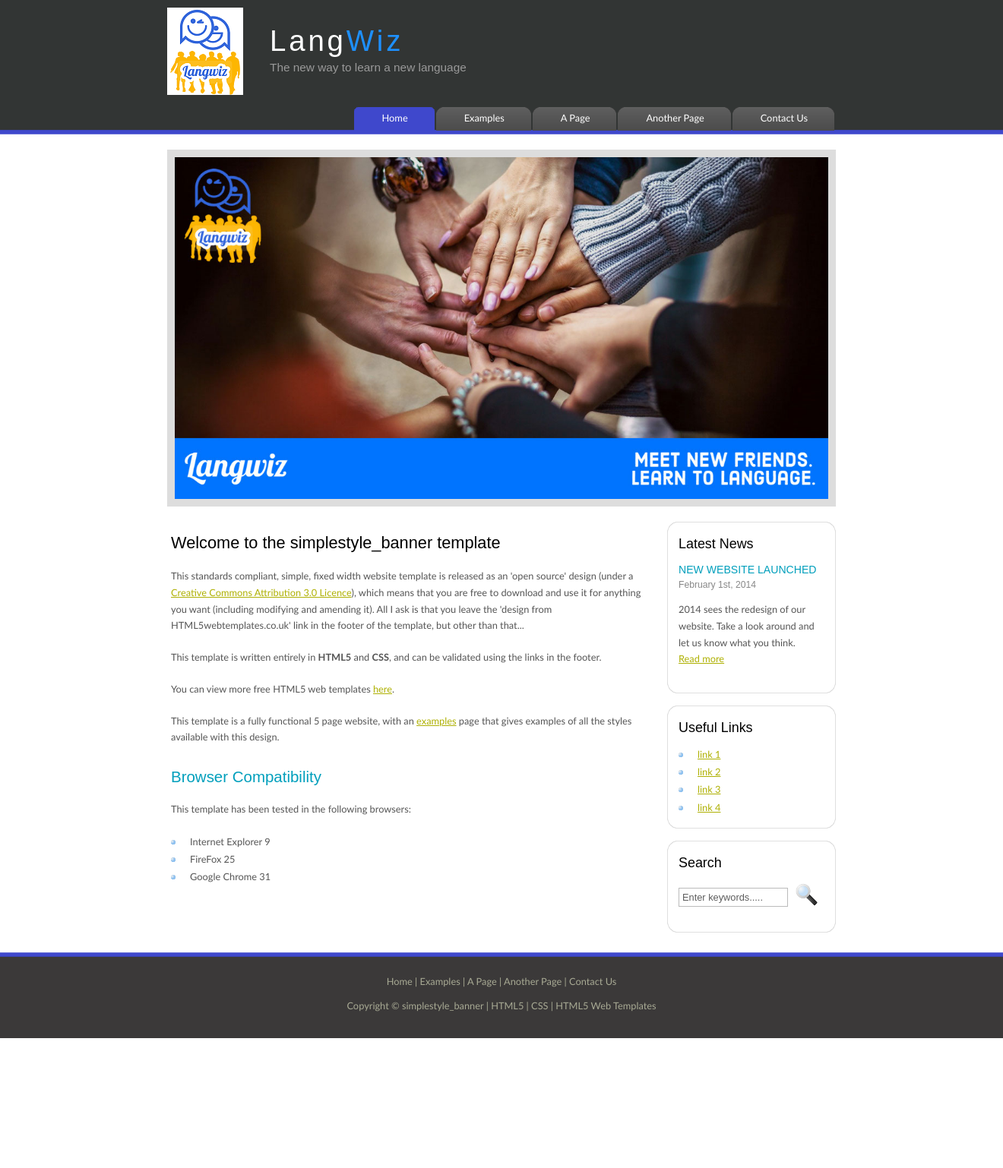
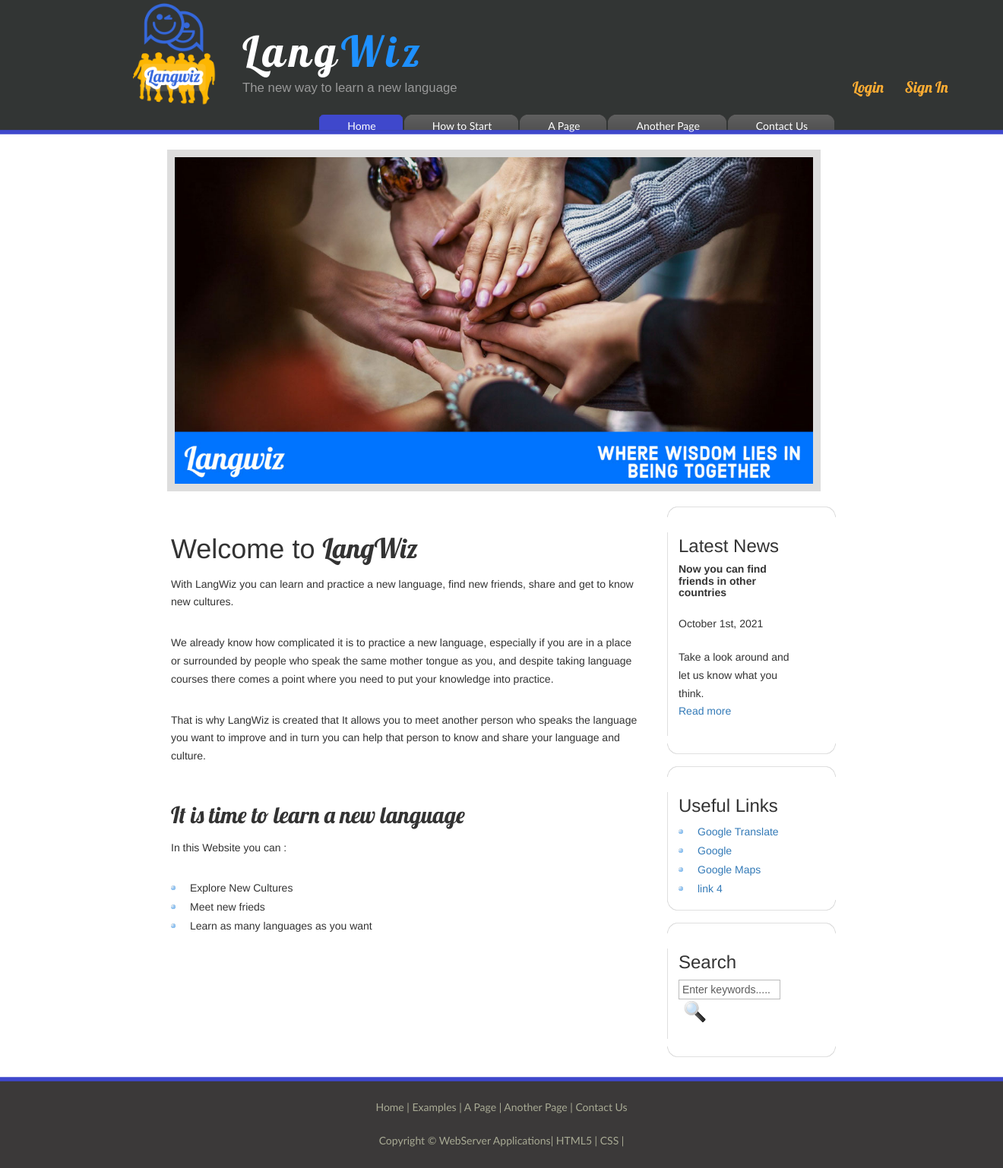
Before and after one commit to gabripaz/langwiz, a PHP site: page / in a window 1320 px wide. Shown: the whole page at 76% size. Before the commit the page ends 1367 px from the top, so only its background shows below. Run offline with PHP 8.4, Linux system fonts and the light colour scheme.

Commit message:
Home Page and added a modal for login and Sign in next php

```diff
--- a/LangWiz/index.html
+++ b/LangWiz/index.html
@@ -7,34 +7,146 @@
   <meta name="keywords" content="website keywords, website keywords" />
   <meta http-equiv="content-type" content="text/html; charset=windows-1252" />
   <link rel="stylesheet" type="text/css" href="style/style.css" />
+  <link href='https://fonts.googleapis.com/css?family=Lobster' rel='stylesheet'>
+
+	<link rel="stylesheet" href="https://maxcdn.bootstrapcdn.com/bootstrap/3.4.1/css/bootstrap.min.css">
+  <script src="https://ajax.googleapis.com/ajax/libs/jquery/3.5.1/jquery.min.js"></script>
+  <script src="https://maxcdn.bootstrapcdn.com/bootstrap/3.4.1/js/bootstrap.min.js"></script>
+
+
+
 </head>
 
 <body>
+<!--Modal-->
+<div class="modal fade" id="modalLogin" tabindex="-1" role="dialog" aria-labelledby="myModalLabel"
+  aria-hidden="true">
+  <div  class="modal-dialog" role="document">
+     <form  action="" method="get">
+    <div class="modal-content" id="boxmodal">
+      <div class="modal-header text-center">
+      <h3 class="modal-title w-100 font-weight-bold">Welcome</h3>
+      </div>
+      <div class="modal-body mx-3">
+        <div class="md-form mb-5">
+          <i class="fas fa-envelope prefix grey-text"></i>
+           <label data-error="wrong" data-success="right" for="defaultForm-email">User Name :</label>
+          <input type="text" id="defaultForm-text" class="form-control validate" name="userName" required>
+         </div>
+
+        <div class="md-form mb-4">
+          <i class="fas fa-lock prefix grey-text"></i>
+          <label data-error="wrong" data-success="right" for="defaultForm-pass">Password :</label>
+          <input type="password" id="defaultForm-password" class="form-control validate" name="userPassword" required>
+
+        </div>
+
+      </div>
+      <div class="modal-footer d-flex justify-content-center">
+        <input type="submit" class="btn btn-default" id="login" name="Login" value="Login"/>
+        <button type="button" class="btn btn-default" data-dismiss="modal">Cancel</button>
+      </div>
+    </div>
+    </form>
+  </div>
+</div>
+
+<!--Modal-->
+<div class="modal fade" id="modalSignIn" tabindex="-1" role="dialog" aria-labelledby="myModalLabel"
+  aria-hidden="true">
+  <div  class="modal-dialog" role="document">
+     <form  action="" method="get">
+    <div class="modal-content" id="boxmodal2">
+      <div class="modal-header text-center">
+      <h3 class="modal-title w-100 font-weight-bold">Create an Account</h3>
+      </div>
+      <div class="modal-body mx-3">
+        <div class="md-form mb-5">
+          <i class="fas fa-envelope prefix grey-text"></i>
+           <label data-error="wrong" data-success="right" for="defaultForm-email">User Name :</label>
+          <input type="text" id="defaultForm-text" class="form-control validate" name="userName" required>
+         </div>
+		 <div class="md-form mb-4">
+          <i class="fas fa-lock prefix grey-text"></i>
+          <label data-error="wrong" data-success="right" for="defaultForm-pass">Password :</label>
+          <input type="password" id="defaultForm-password" class="form-control validate" name="userPassword" required>
+        </div>
+		<div class="md-form mb-4">
+          <i class="fas fa-lock prefix grey-text"></i>
+          <label data-error="wrong" data-success="right" for="defaultForm-pass"> Repeat Password :</label>
+          <input type="password" id="defaultForm-password" class="form-control validate" name="userPasswordconfirm" required>
+        </div>
+		<div class="md-form mb-5">
+          <i class="fas fa-envelope prefix grey-text"></i>
+           <label data-error="wrong" data-success="right" for="defaultForm-email">First Name :</label>
+          <input type="text" id="defaultForm-text" class="form-control validate" name="firstName" required>
+         </div>
+		 <div class="md-form mb-5">
+          <i class="fas fa-envelope prefix grey-text"></i>
+           <label data-error="wrong" data-success="right" for="defaultForm-email">Last Name :</label>
+          <input type="text" id="defaultForm-text" class="form-control validate" name="LastName" required>
+         </div>
+		 <div class="md-form mb-5">
+          <i class="fas fa-envelope prefix grey-text"></i>
+           <label data-error="wrong" data-success="right" for="defaultForm-email">Mother Language :</label>
+          <input type="text" id="defaultForm-text" class="form-control validate" name="motherLang" required>
+         </div>
+		 <h5>Tell us Abbout two languages that you want to learn</h5>
+		 <div class="md-form mb-5">
+          <i class="fas fa-envelope prefix grey-text"></i>
+           <label data-error="wrong" data-success="right" for="defaultForm-email">Laguage One :</label>
+          <input type="text" id="defaultForm-text" class="form-control validate" name="langone" required>
+         </div>
+		 <div class="md-form mb-5">
+          <i class="fas fa-envelope prefix grey-text"></i>
+           <label data-error="wrong" data-success="right" for="defaultForm-email">Laguage two :</label>
+          <input type="text" id="defaultForm-text" class="form-control validate" name="lagtwo" >
+         </div>
+
+
+      </div>
+      <div class="modal-footer d-flex justify-content-center">
+        <input type="submit" class="btn btn-default" id="login" name="CreateAcc" value="Create Account"/>
+        <button type="button" class="btn btn-default" data-dismiss="modal">Cancel</button>
+      </div>
+    </div>
+    </form>
+  </div>
+</div>
+
+
+
+
   <div id="main">
     <div id="header">
 
 
       <div id="logo">
+		<div id="logoimgenes"></div>
+        <div id="logo_text">
 
-        <div id="logo_text">
-			<div id="logoimg">
-			<img src="style/logo.png"/>
-			</div>
           <!-- class="logo_colour", allows you to change the colour of the text -->
           <h1><a href="index.html">Lang<span class="logo_colour">Wiz</span></a></h1>
           <h2>The new way to learn a new language</h2>
+		  <div id="loginbox">
+		  <button class="buttons" data-toggle="modal" data-target="#modalLogin">Login</button>
+		  <button class="buttons" data-toggle="modal" data-target="#modalSignIn">Sign In</button>
+		  </div>
+		   <div class="clr"></div>
         </div>
       </div>
+
       <div id="menubar">
         <ul id="menu">
           <!-- put class="selected" in the li tag for the selected page - to highlight which page you're on -->
           <li class="selected"><a href="index.html">Home</a></li>
-          <li><a href="examples.html">Examples</a></li>
+          <li><a href="examples.html">How to Start</a></li>
           <li><a href="page.html">A Page</a></li>
           <li><a href="another_page.html">Another Page</a></li>
           <li><a href="contact.html">Contact Us</a></li>
         </ul>
       </div>
+
     </div>
     <div id="content_header"></div>
     <div id="site_content">
@@ -45,9 +157,9 @@
           <div class="sidebar_item">
             <!-- insert your sidebar items here -->
             <h3>Latest News</h3>
-            <h4>New Website Launched</h4>
-            <h5>February 1st, 2014</h5>
-            <p>2014 sees the redesign of our website. Take a look around and let us know what you think.<br /><a href="#">Read more</a></p>
+            <h5><strong>Now you can find friends in other countries</strong></h5>
+            <h5>October 1st, 2021</h5>
+            <p> Take a look around and let us know what you think.<br /><a href="#">Read more</a></p>
           </div>
           <div class="sidebar_base"></div>
         </div>
@@ -56,9 +168,9 @@
           <div class="sidebar_item">
             <h3>Useful Links</h3>
             <ul>
-              <li><a href="#">link 1</a></li>
-              <li><a href="#">link 2</a></li>
-              <li><a href="#">link 3</a></li>
+              <li><a href="https://translate.google.ca">Google Translate</a></li>
+              <li><a href="https://www.google.com/">Google</a></li>
+              <li><a href="https://www.google.ca/maps">Google Maps</a></li>
               <li><a href="#">link 4</a></li>
             </ul>
           </div>
@@ -80,25 +192,27 @@
       </div>
       <div id="content">
         <!-- insert the page content here -->
-        <h1>Welcome to the simplestyle_banner template</h1>
-        <p>This standards compliant, simple, fixed width website template is released as an 'open source' design (under a <a href="http://creativecommons.org/licenses/by/3.0">Creative Commons Attribution 3.0 Licence</a>), which means that you are free to download and use it for anything you want (including modifying and amending it). All I ask is that you leave the 'design from HTML5webtemplates.co.uk' link in the footer of the template, but other than that...</p>
-        <p>This template is written entirely in <strong>HTML5</strong> and <strong>CSS</strong>, and can be validated using the links in the footer.</p>
-        <p>You can view more free HTML5 web templates <a href="http://www.html5webtemplates.co.uk">here</a>.</p>
-        <p>This template is a fully functional 5 page website, with an <a href="examples.html">examples</a> page that gives examples of all the styles available with this design.</p>
-        <h2>Browser Compatibility</h2>
-        <p>This template has been tested in the following browsers:</p>
+        <h1>Welcome to <span id="langwiz">LangWiz</span></h1>
+        <p>With LangWiz you can learn and practice a new language, find new friends, share and get to know new cultures.</p>
+		<p>We already know how complicated it is to practice a new language, especially if you are in a place or surrounded by people who speak the same mother tongue as you, and despite taking language courses there comes a point where you need to put your knowledge into practice.</p>
+		<p>That is why LangWiz is created that It allows you to meet another person who speaks the language you want to improve and in turn you can help that person to know and share your language and culture. </p>
+        <h2 id="title2">It is time to learn a new language</h2>
+        <p>In this Website you can :</p>
         <ul>
-          <li>Internet Explorer 9</li>
-          <li>FireFox 25</li>
-          <li>Google Chrome 31</li>
+          <li>Explore New Cultures</li>
+          <li>Meet new frieds</li>
+          <li>Learn as many languages as you want</li>
         </ul>
       </div>
     </div>
     <div id="content_footer"></div>
     <div id="footer">
       <p><a href="index.html">Home</a> | <a href="examples.html">Examples</a> | <a href="page.html">A Page</a> | <a href="another_page.html">Another Page</a> | <a href="contact.html">Contact Us</a></p>
-      <p>Copyright &copy; simplestyle_banner | <a href="http://validator.w3.org/check?uri=referer">HTML5</a> | <a href="http://jigsaw.w3.org/css-validator/check/referer">CSS</a> | <a href="http://www.html5webtemplates.co.uk">HTML5 Web Templates</a></p>
+      <p>Copyright &copy;  WebServer Applications| <a href="http://validator.w3.org/check?uri=referer">HTML5</a> | <a href="http://jigsaw.w3.org/css-validator/check/referer">CSS</a> | </p>
     </div>
   </div>
+
+
+
 </body>
 </html>
--- a/LangWiz/style/style.css
+++ b/LangWiz/style/style.css
@@ -114,32 +114,68 @@ ol li
 	margin-top:30px;
 
 }
+.clr{
+	clear:both;
+}
+
 #logo
 {
-
-width: 880px;
+  width: 1000px;
   position: relative;
-
   height: 140px;
   background: transparent;}
+
 
 #logo #logo_text
 {
 float:right;
-width:500px;
+width:1000px;
 position: absolute;
   top: 10px;
-  left: 0;}
+  left: 150px;}
+#loginbox {
+	float:right;
+	position: absolute;
+  top: 80px;
+  left: 800px;
+}
 
-#logoimg{
+.buttons {
+ background-color: transparent;
+  color: #ffad33;
+  padding: 12px 12px;
+  border: none;
+  cursor: pointer;
+  border-radius: 12px;
+  text-align: center;
+  font: normal 20px 'Lobster', arial, sans-serif;
+}
+
+.buttons:hover {
+  background-color: #323534;
+  color: white;
+  font-size:24px;
+}
+
+#logoimgenes{
+
+	background-image: url(Langwizlogo.png);
+	background-size:cover;
+	margin-right:150px;
+	width:129px;
+	height:150px;
 	float:left;
-	margin-right:35px;
 }
-#logo h1, #logo h2
-{ font: normal 300% 'century gothic', arial, sans-serif;
-  border-bottom: 0;
-  text-transform: none;
-  margin: 0 0 0 9px;}
+
+#logo h1
+{ font: normal 400% 'Lobster', arial, sans-serif;
+border-bottom: 0;
+text-transform: none;
+margin: 0 0 0 9px;}
+#logo h2{font: normal 400% 'century gothic', arial, sans-serif;
+border-bottom: 0;
+text-transform: none;
+margin: 0 0 0 9px;}
 
 #logo_text h1, #logo_text h1 a, #logo_text h1 a:hover
 { padding: 22px 0 0 0;
@@ -151,7 +187,7 @@ position: absolute;
 { color: #1E90FF;}
 
 #logo_text a:hover .logo_colour
-{ color: #FFF;}
+{ color: #fac832;}
 
 #logo_text h2
 { font-size: 120%;
@@ -256,7 +292,7 @@ ul#menu li a:hover
 { width: 100%;
   font-family: 'trebuchet ms', sans-serif;
   font-size: 100%;
-  height: 80px;
+  height: 120px;
   padding: 28px 0 5px 0;
   text-align: center;
   background: #3B3939 url(footer.png) repeat-x;
@@ -345,3 +381,38 @@ table tr td
 { background: #E5E5DB;
   color: #47433F;
   border-top: 1px solid #FFF;}
+
+#boxmodal{
+	background-color:#323534;
+
+}
+#boxmodal h3,#boxmodal h5,#boxmodal label{color:white;}
+
+#boxmodal h3{ font-family:'Lobster', arial, sans-serif;}
+#boxmodal  input[type=submit],#boxmodal  button{
+	background-color:#0074ff;
+	color:white;
+	border-radius:12px;
+	border:none;
+
+}
+#boxmodal  input[type=submit]:hover,#boxmodal  button:hover{
+	box-shadow: 1px 1px #97C6FF;
+
+}
+
+
+#boxmodal2 h3,#boxmodal2 h5,#boxmodal2 label{color:#323534;}
+
+#boxmodal2 h3, #title2,#langwiz{ font-family:'Lobster', arial, sans-serif;}
+#boxmodal2  input[type=submit],#boxmodal2  button{
+	background-color:#0074ff;
+	color:white;
+	border-radius:12px;
+	border:none;
+
+}
+#boxmodal2  input[type=submit]:hover,#boxmodal2  button:hover{
+	box-shadow: 1px 1px #97C6FF;
+
+}
```
Also changed, not shown: DataBase/langwizdb.sql (added, +66 -0 lines), LangWiz/testModal.html (added, +51 -0 lines), LangWiz/style/1200.jpg, LangWiz/style/Langwizlogo.png (added), LangWiz/style/banner.jpg (deleted), LangWiz/style/logo.png (deleted).
